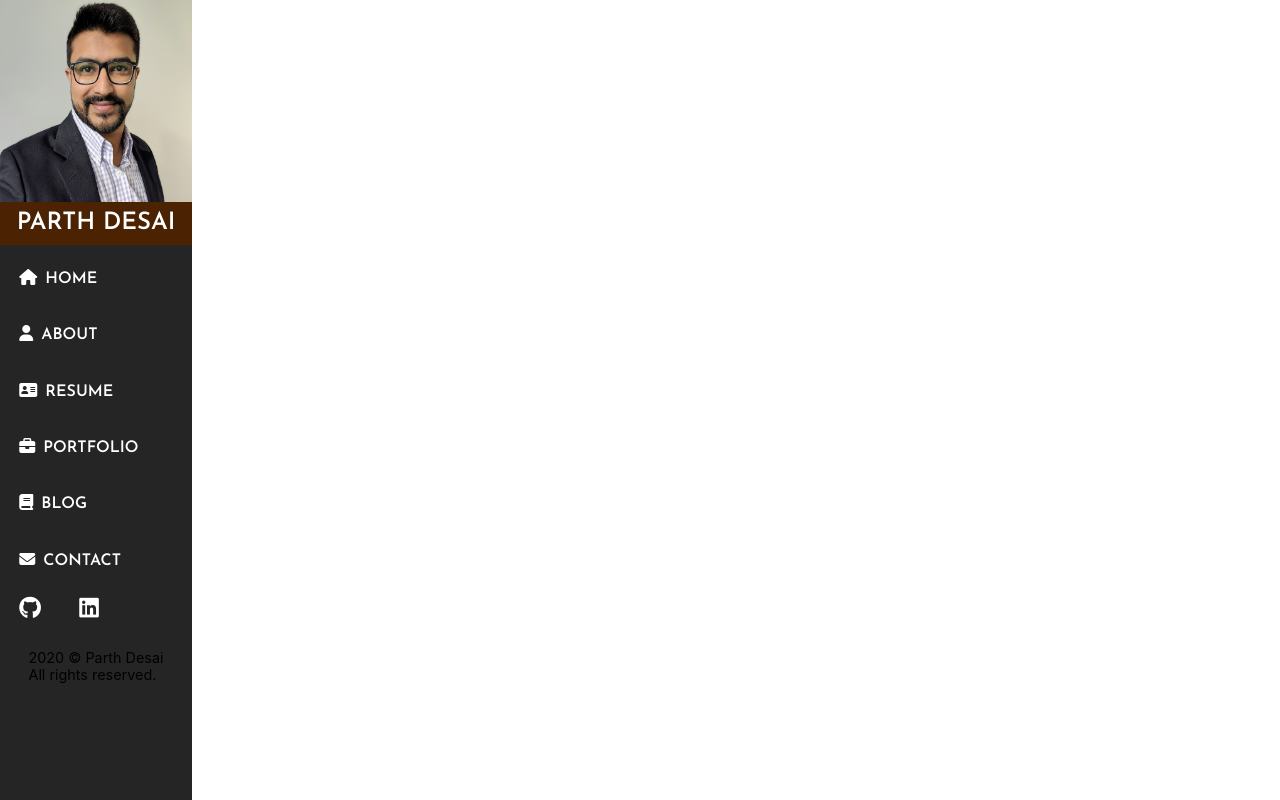
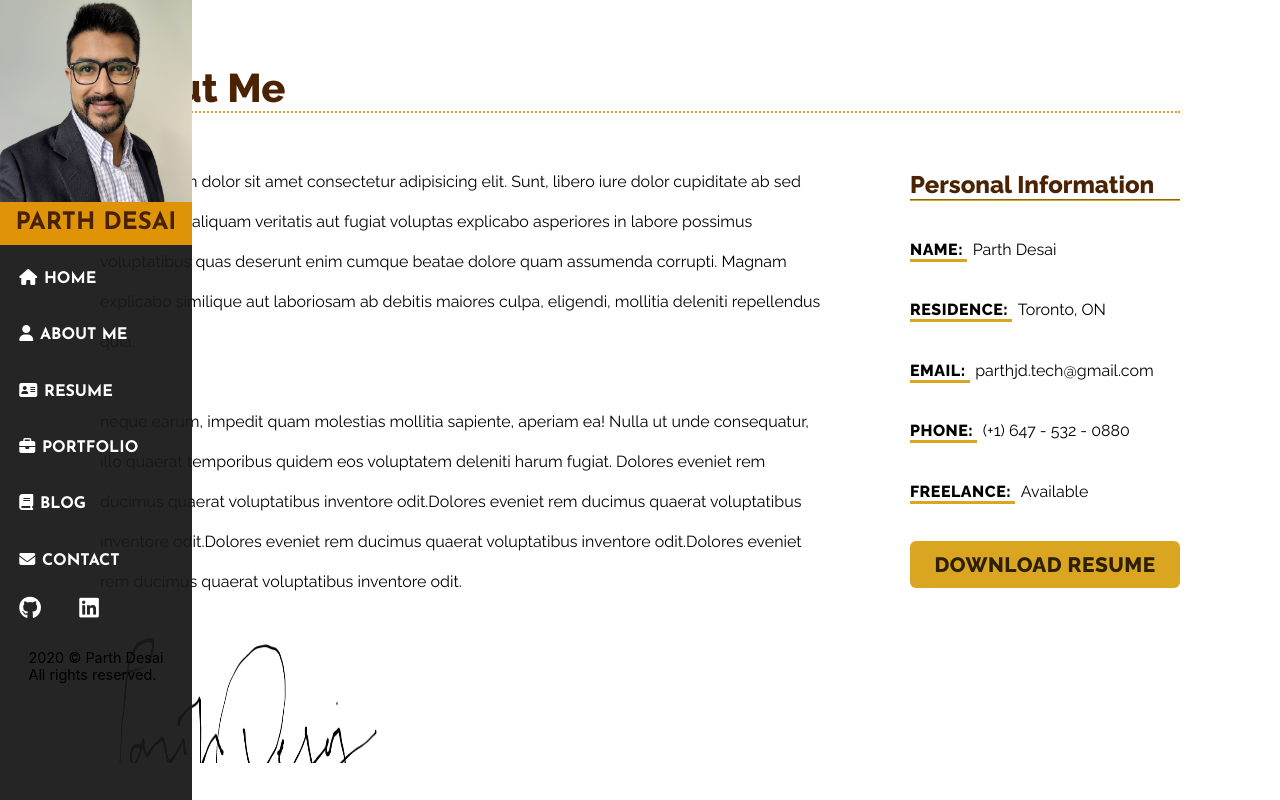
Before and after one commit to parthjd/Portfolio, a React (Create React App) app in the folder my-app/: page /about in a window 1280 px wide. Built offline with nearby package versions, Linux system fonts and the light colour scheme.

Commit message:
updated about page

```diff
--- a/my-app/public/index.html
+++ b/my-app/public/index.html
@@ -26,7 +26,7 @@
     -->
     <title>Parth Desai</title>
     <link
-      href="https://fonts.googleapis.com/css2?family=Josefin+Sans:wght@600&family=Raleway&display=swap"
+      href="https://fonts.googleapis.com/css?family=Josefin+Sans:400,700|Raleway:400,800&display=swap"
       rel="stylesheet"
     />
     <script
--- a/my-app/src/App.js
+++ b/my-app/src/App.js
@@ -1,8 +1,14 @@
 import React from "react";
-import { BrowserRouter as Router, Switch, Route } from "react-router-dom";
+import {
+  BrowserRouter as Router,
+  Switch,
+  Route,
+  Redirect,
+} from "react-router-dom";
 import "./App.css";
 import Sidebar from "./components/Sidebar/Sidebar";
 import Home from "./components/Home/Home";
+import About from "./components/About/About";
 
 function App() {
   return (
@@ -12,6 +18,9 @@ function App() {
         <Route path="/" exact>
           <Home />
         </Route>
+        <Route path="/about">
+          <About />
+        </Route>
       </Switch>
     </Router>
   );
--- /dev/null
+++ b/my-app/src/components/About/About.js
@@ -0,0 +1,60 @@
+import React from "react";
+import "./About.scss";
+export default function About() {
+  return (
+    <div className="wrapper">
+      <h2 className="about-me"> About Me</h2>
+      <main className="about-main">
+        <div className="about-content">
+          <p className="bio">
+            Lorem ipsum dolor sit amet consectetur adipisicing elit. Sunt,
+            libero iure dolor cupiditate ab sed nulla autem aliquam veritatis
+            aut fugiat voluptas explicabo asperiores in labore possimus
+            voluptatibus quas deserunt enim cumque beatae dolore quam assumenda
+            corrupti. Magnam explicabo similique aut laboriosam ab debitis
+            maiores culpa, eligendi, mollitia deleniti repellendus quia.
+            <br />
+            <br />
+            neque earum, impedit quam molestias mollitia sapiente, aperiam ea!
+            Nulla ut unde consequatur, illo quaerat temporibus quidem eos
+            voluptatem deleniti harum fugiat. Dolores eveniet rem ducimus
+            quaerat voluptatibus inventore odit.Dolores eveniet rem ducimus
+            quaerat voluptatibus inventore odit.Dolores eveniet rem ducimus
+            quaerat voluptatibus inventore odit.Dolores eveniet rem ducimus
+            quaerat voluptatibus inventore odit.
+          </p>
+          <img className="signature" src={require("../images/signature.png")} />
+        </div>
+        <div className="about-contact">
+          <h3 className="personal-info">Personal Information</h3>
+          <ul>
+            <li>
+              <span class="title">Name: </span>
+              <span class="value">Parth Desai</span>
+            </li>
+            <li>
+              <span class="title">Residence: </span>
+              <span class="value">Toronto, ON</span>
+            </li>
+            <li>
+              <span class="title">Email: </span>
+              <span class="value">parthjd.tech@gmail.com</span>
+            </li>
+            <li>
+              <span class="title">Phone: </span>
+              <span class="value">(+1) 647 - 532 - 0880 </span>
+            </li>
+            <li>
+              <span class="title">Freelance: </span>
+              <span class="value">Available </span>
+            </li>
+          </ul>
+
+          <a className="download-resume" href="./Parth-Desai.pdf" download>
+            Download Resume
+          </a>
+        </div>
+      </main>
+    </div>
+  );
+}
--- /dev/null
+++ b/my-app/src/components/About/About.scss
@@ -0,0 +1,106 @@
+.wrapper {
+  margin-right: auto;
+  margin-left: auto;
+  margin-top: 5%;
+  max-width: 1080px;
+  padding-right: 10px;
+  padding-left: 10px;
+}
+
+.about-main {
+  display: grid;
+  grid-template-columns: 3fr 1fr;
+}
+
+.about-me {
+  font-family: 'Raleway',
+    sans-serif;
+  font-size: 2.5rem;
+  color: rgb(75, 35, 3);
+  font-weight: 800;
+  border-bottom: 2px dotted;
+  border-color: goldenrod;
+}
+
+.about-content {
+  margin-right: 10%;
+}
+
+.bio {
+  font-family: 'Raleway',
+    sans-serif;
+  font-size: 1rem;
+  line-height: 2.5;
+}
+
+.signature {
+  height: 50%;
+  width: 40%;
+
+}
+
+.about-contact {
+  display: flex;
+  flex-direction: column;
+
+}
+
+.personal-info {
+  font-size: 1.5rem;
+  font-family: 'Raleway',
+    sans-serif;
+  color: rgb(75, 35, 3);
+  border-bottom: 2px groove;
+  border-color: goldenrod;
+}
+
+
+li {
+  text-decoration: none;
+  list-style: none;
+  padding: 0;
+  margin-bottom: 15%;
+}
+
+ul {
+  padding: 0;
+  margin: 5% 0% 0% 0%;
+}
+
+.title {
+  font-weight: 800;
+  border-bottom: 3px solid goldenrod;
+  // border-radius: 5px;
+  margin-right: 2%;
+  font-family: 'Raleway',
+    sans-serif;
+  letter-spacing: .5px;
+  text-transform: uppercase;
+}
+
+.value {
+  font-family: 'Raleway',
+    sans-serif;
+  font-weight: 400;
+}
+
+.download-resume {
+  font-family: 'Raleway',
+    sans-serif;
+  text-decoration: none;
+  color: rgb(44, 32, 0);
+  text-transform: uppercase;
+  font-size: 1.3rem;
+  padding: 4%;
+  background-color: goldenrod;
+  border: none;
+  border-radius: 6px;
+  font-weight: 900;
+  letter-spacing: .5px;
+  text-align: center;
+}
+
+.download-resume:hover {
+  background-color: rgb(88, 63, 0);
+  color: white;
+}
--- a/my-app/src/components/Home/Home.js
+++ b/my-app/src/components/Home/Home.js
@@ -7,7 +7,6 @@ export default function Home() {
   return (
     <main>
       <div id="video-overlay" />
-      <div className="video-container">
       <ReactPlayer
         playing="true"
         autoplay
@@ -19,14 +18,17 @@ export default function Home() {
         type="video/mp4"
         id="video"
       />
-        <h2 className="home-name">Parth Desai</h2>
+      <h2 className="home-name">
+        Parth <span className="last-name">Desai</span>
+      </h2>
       <Typing className="tag" speed={100}>
         <span>I am a </span>
-          <span>Passionate Developer.</span>
-          <Typing.Backspace count={21} delay={2000} />
-          <span>Full Stack Developer.</span>
+        <span className="quality">Passionate Developer.</span>
+        <Typing.Backspace count={21} delay={1500} />
+        <span className="quality">Freelancer.</span>
+        <Typing.Backspace count={11} delay={1500} />
+        <span className="quality">Full Stack Developer.</span>
       </Typing>
-      </div>
     </main>
   );
 }
--- a/my-app/src/components/Home/Home.scss
+++ b/my-app/src/components/Home/Home.scss
@@ -7,27 +7,43 @@
 #video-overlay {
   width: 100%;
   height: 100%;
-  background-color: rgba(26, 24, 24, 0.829);
+  background-color: rgba(78, 45, 23, 0.61);
+  background-blend-mode: overlay;
   position: absolute;
-  top: 0;
 }
 
 .home-name {
   position: absolute;
-  top: 20%;
+  top: 22%;
   left: 40%;
   font-family: "Josefin Sans", sans-serif;
+  text-transform: uppercase;
   font-weight: 600;
   font-size: 6rem;
-  color: rgb(75, 35, 3);
+  color: goldenrod;
 }
 
 .tag {
   position: absolute;
-  top: 40%;
-  left: 38%;
+  top: 44%;
+  left: 40%;
   font-family: "Josefin Sans", sans-serif;
   font-weight: 600;
   font-size: 3rem;
-  color: rgb(255, 255, 255);
+  color: rgb(253, 215, 119);
+
 }
+
+.last-name {
+  color: rgb(253, 215, 119);
+}
+
+.quality {
+  color: goldenrod;
+  border-bottom: 4px solid rgb(75, 35, 3);
+}
+
+main {
+  max-height: 100vh;
+  overflow: hidden;
+}
--- a/my-app/src/components/Sidebar/Sidebar.js
+++ b/my-app/src/components/Sidebar/Sidebar.js
@@ -1,24 +1,24 @@
 import React from "react";
-import { BrowserRouter as Router, Switch, Route, Link } from "react-router-dom";
+import { BrowserRouter as Router, withRouter, Link } from "react-router-dom";
 import "./Sidebar.scss";
 
-export default function Sidebar() {
+function Sidebar() {
   return (
     <div className="sidebar">
       <img
         className="profile-pic"
         src={require("../images/profile-pic.jpg")}
-        alt="profile picture of Parth Desai"
+        alt="image of Parth Desai"
       />
       <p className="sidebar-name">Parth Desai</p>
-      <Router>
+
       <Link className="sidebar-menu" to="/">
         <i class="fas fa-home" />
         Home
       </Link>
       <Link className="sidebar-menu" to="/about">
         <i class="fas fa-user" />
-          About
+        About Me
       </Link>
       <Link className="sidebar-menu" to="/resume">
         <i class="fas fa-address-card" />
@@ -28,15 +28,14 @@ export default function Sidebar() {
         <i class="fas fa-briefcase" />
         Portfolio
       </Link>
-        <Link className="sidebar-menu" to="Blog">
+      <Link className="sidebar-menu" to="/Blog">
         <i class="fas fa-book" />
         Blog
       </Link>
-        <Link className="sidebar-menu" to="contact">
+      <Link className="sidebar-menu" to="/contact">
         <i class="fas fa-envelope" />
         Contact
       </Link>
-      </Router>
 
       <section className="social-media">
         <a
@@ -62,3 +61,4 @@ export default function Sidebar() {
     </div>
   );
 }
+export default withRouter(Sidebar);
--- a/my-app/src/components/Sidebar/Sidebar.scss
+++ b/my-app/src/components/Sidebar/Sidebar.scss
@@ -19,13 +19,13 @@
 .sidebar-name {
   position: absolute;
   top: 22.2%;
-  background-color: rgb(75, 35, 3);
-  color: white;
+  background-color: rgb(223, 148, 8);
+  color: rgb(71, 33, 2);
   padding: 5%;
   width: 90%;
   text-align: center;
   font-family: "Josefin Sans", sans-serif;
-  font-weight: 600;
+  font-weight: 700;
   font-size: 1.5rem;
   text-transform: uppercase;
 }
@@ -37,12 +37,16 @@
   text-decoration: none;
   text-transform: uppercase;
   font-family: "Josefin Sans", sans-serif;
-  font-weight: 600;
+  font-weight: 700;
   font-size: 1rem;
+  width: 70%;
+
 }
 
 .sidebar-menu:hover {
-  color: rgba(26, 226, 226, 0.781);
+  color: rgb(223, 148, 8);
+  border-bottom: 1px dotted goldenrod;
+  border-radius: 8px;
 }
 
 .fas {
@@ -64,7 +68,7 @@
 }
 
 .fab:hover {
-  color: rgba(26, 226, 226, 0.781);
+  color: rgb(223, 148, 8);
 }
 
 .copyright {
```
Also changed, not shown: my-app/src/components/images/signature.png (added), 1 other file (tests, documents, lock files or other folders). Lines whose indentation alone changed are shown as unchanged.
